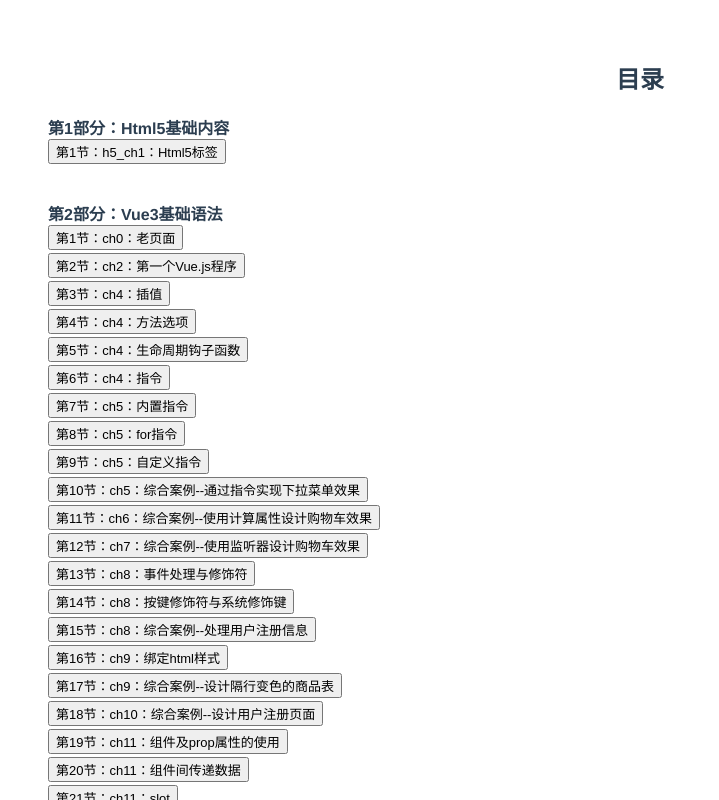
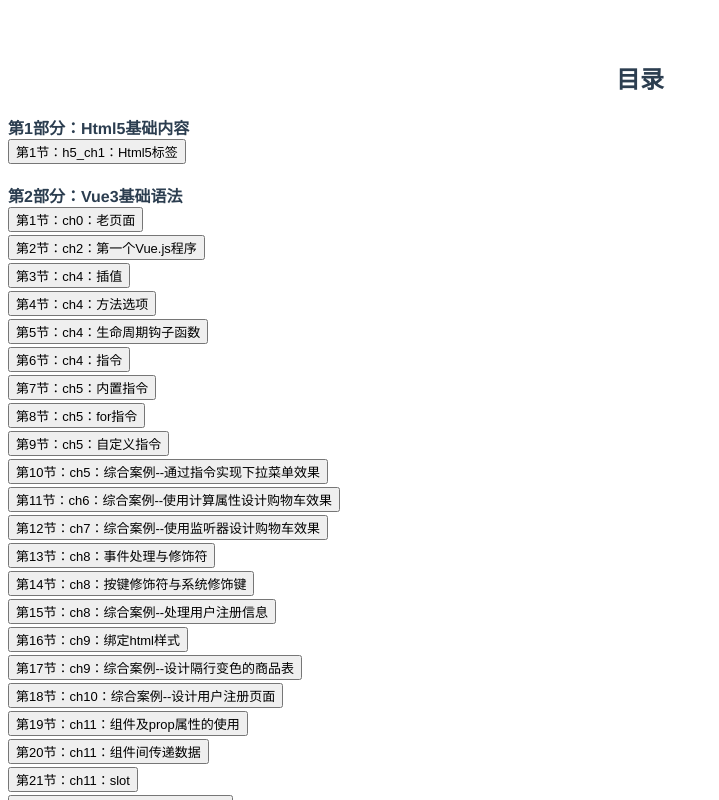
Before and after one commit to lihao19850403/Vue3Demo, a Vue app: page / in a window 1280 px wide. Shown: the top 800 px of the page, without its empty margins (0-719 px from the left). Built offline with nearby package versions, Linux system fonts and the light colour scheme.

Commit message:
Update contents page.

```diff
--- a/src/components/contents.vue
+++ b/src/components/contents.vue
@@ -1,12 +1,11 @@
 <template>
 	<h2>目录</h2>
-	<ul style="text-align: left;" v-for="(part, index) in contents" :key="part.path">
-		<span style="font-weight: bold;">第{{index+1}}部分：{{part.name}}</span>
-		<li style="list-style-type: none;" v-for="(chapter, index) in part.chapters" :key="chapter.path">
-			<button style="font-size: 13px;margin-bottom: 3px;" @click="nav(chapter.path)">第{{index+1}}节：{{chapter.name}}</button>
-		</li>
-		<br />
-	</ul>
+	<dl v-for="(part, index) in contents" :key="part.path">
+		<dt>第{{index+1}}部分：{{part.name}}</dt>
+		<dd v-for="(chapter, index) in part.chapters" :key="chapter.path">
+			<button @click="nav(chapter.path)">第{{index+1}}节：{{chapter.name}}</button>
+		</dd>
+	</dl>
 </template>
 
 <script>
@@ -45,4 +44,18 @@
 	color: #2c3e50;
 	margin-top: 60px;
 }
+dl {
+	text-align: left;
+}
+dl dt {
+	font-weight: bold;
+}
+dl dd {
+	list-style-type: none;
+	margin-left: 0;
+}
+dl dd button {
+	font-size: 13px;
+	margin-bottom: 3px;
+}
 </style>
```
